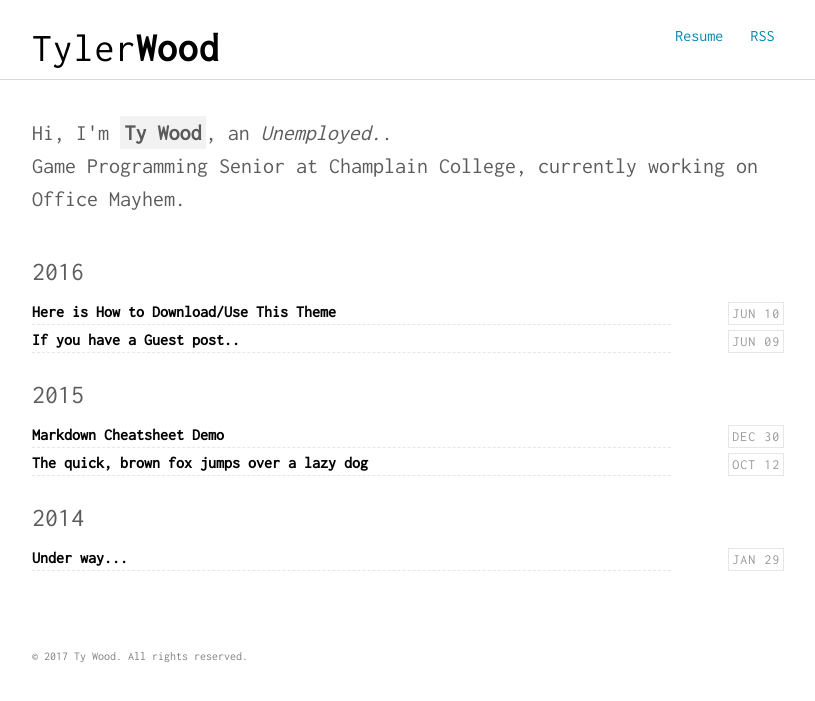
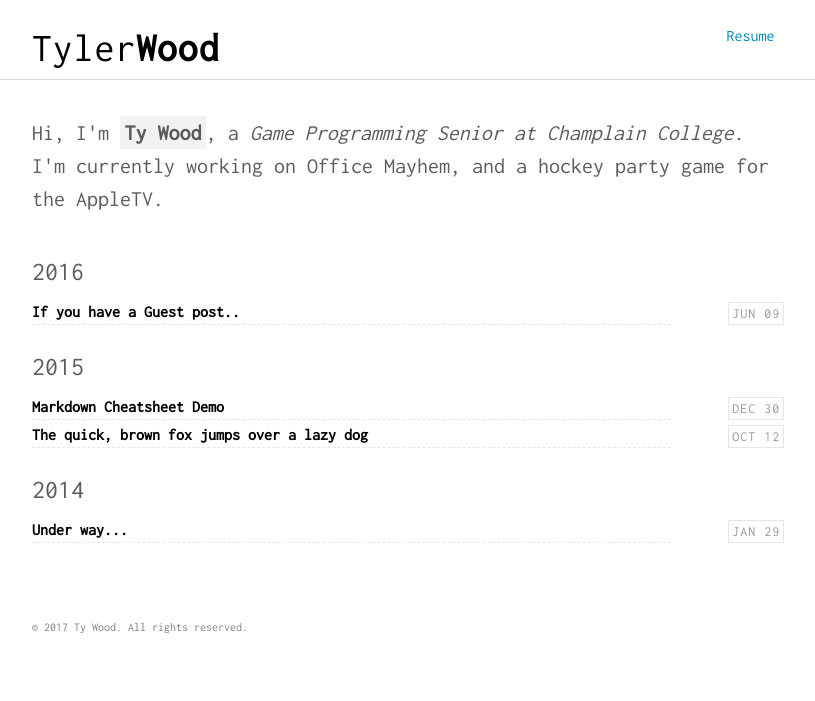
Before and after one commit to tyskwo/portfolio, a Jekyll site: the page built from index.html, in a window 1280 px wide. Shown: the top 701 px of the page, without its empty margins (232-1047 px from the left). Built offline with Jekyll 4.4.1, drawn with Linux system fonts in a browser that asks for light colours.

Commit message:
[EDITED] nav bar, intro, footer, and resume page.

```diff
--- a/_config.yml
+++ b/_config.yml
@@ -30,8 +30,8 @@ sass:
 # Author settings
 author:
   name     : "Ty Wood"
-  job      : "Unemployed."
-  bio      : "Game Programming Senior at Champlain College, currently working on Office Mayhem."
+  job      : "Game Programming Senior at Champlain College"
+  bio      : "I'm currently working on Office Mayhem, and a hockey party game for the AppleTV."
   thumb    : /images/author.jpg
   email    : me@tyskwo.com
   url      : http://tyskwo.github.io
--- a/_includes/intro.html
+++ b/_includes/intro.html
@@ -1,6 +1,6 @@
 <section class="intro">
   <div class="container">
-    <p class="lead">Hi, I'm <strong class="author-name" itemprop="name">{{ site.author.name }}</strong>, an <em itemprop="jobTitle">{{ site.author.job }}</em>. <br>
+    <p class="lead">Hi, I'm <strong class="author-name" itemprop="name">{{ site.author.name }}</strong>, a <em itemprop="jobTitle">{{ site.author.job }}</em>. <br>
     {{ site.author.bio }}</p>
   </div>
 </section>
--- a/_includes/nav.html
+++ b/_includes/nav.html
@@ -2,11 +2,8 @@
 <nav class="nav">
   <div class="container">
     <h1 class="logo"><a href="{{ '/' | prepend: site.baseurl }}">{{ site.title }}<strong>{{ site.title2 }}</strong></a></h1>
-    <div class="helper">
-        <ul class="navbar">
-            <li><a href="{{ '/resume' | prepend: site.baseurl }}">Resume</a></li>
-            <li><a href="{{ "/feed.xml" | prepend: site.baseurl }}" target="_blank">RSS</a></li>
-        </ul>
-    </div>
+    <ul class="navbar">
+      <li><a href="{{ '/resume' | prepend: site.baseurl }}">Resume</a></li>
+    </ul>
   </div>
 </nav>
--- a/_includes/post-share.html
+++ b/_includes/post-share.html
@@ -1,7 +1,7 @@
 
 <aside class="share">
 
-  <p>If you liked this article and think others should read it, please <a href="http://twitter.com/share?text={{page.title}}&amp;url={{ site.url }}{{ page.url }}&amp;via={{ site.twitter_username }}"
-  onclick="window.open(this.href, 'twitter-share', 'width=550,height=235');return false;">share it on Twitter <i class="fa fa-twitter" aria-hidden="true" style="color:#00aced"></i></a> or <a href="https://www.facebook.com/sharer/sharer.php?u={{ site.url }}{{ page.url }}" onclick="window.open(this.href, 'facebook-share', 'width=550,height=235');return false;">Facebook <i class="fa fa-facebook-square" aria-hidden="true" style="color:#3b5998"></i></a>.</p>
+  <p>If you liked this article and think others should read it, <a href="http://twitter.com/share?text={{page.title}}&amp;url={{ site.url }}{{ page.url }}&amp;via={{ site.twitter_username }}"
+  onclick="window.open(this.href, 'twitter-share', 'width=550,height=235');return false;">share it on Twitter <i class="fa fa-twitter" aria-hidden="true" style="color:#00aced"></i></a>!</p>
 
 </aside>
--- a/assets/scss/_layout.scss
+++ b/assets/scss/_layout.scss
@@ -88,13 +88,6 @@ hr {
   .container {
     padding-bottom: 0;
   }
-
-  .helper {
-      #position: absolute;
-      #top: 50%;
-      display: table-cell;
-      vertical-align: middle;
-  }
 }
 
 .logo {
@@ -119,6 +112,7 @@ hr {
   float: right;
   margin: 0;
   position: relative;
+  bottom: 100%;
   padding: 0;
   pointer-events: all;
   cursor: pointer;
--- a/resume.md
+++ b/resume.md
@@ -4,7 +4,5 @@ title: null
 permalink: /resume/
 ---
 
-//link resume here.
-
 {: style="text-align:center"}
 [![resume]({{ site.url }}assets/images/Resume_TylerWood.png)]({{ site.url }}assets/images/Resume_TylerWood.pdf)
```
Also changed, not shown: _posts/2016-06-10-how-to-download-or-use-this-theme.md (deleted, +0 -24 lines).
